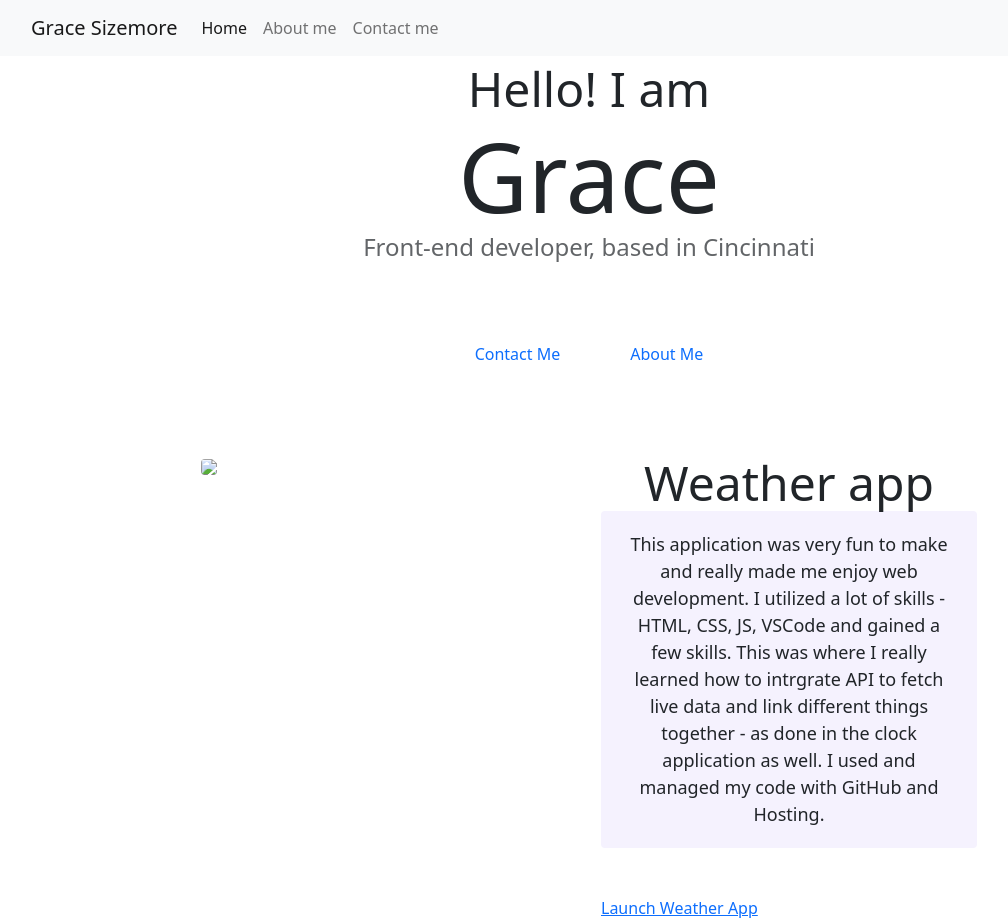
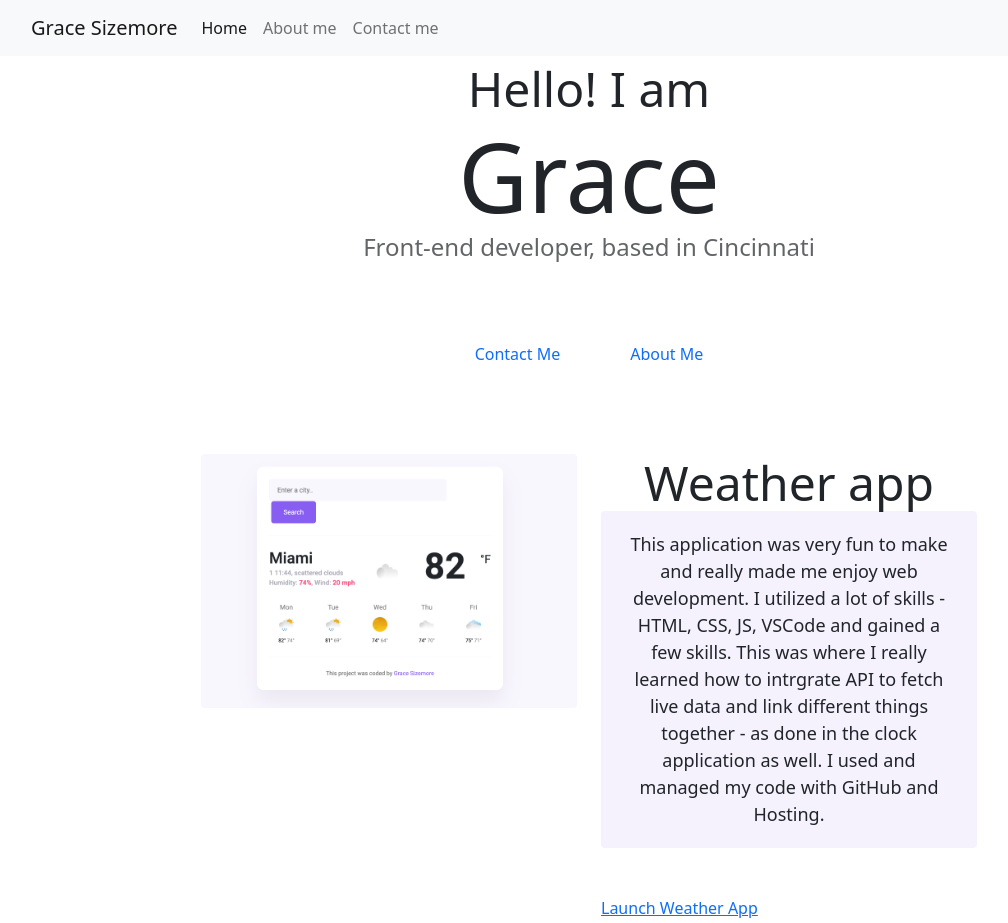
Before and after one commit to gracesize/responsive-portfoliograce, a website: page index.html in a window 1280 px wide. Shown: the top 923 px of the page, without its empty margins (51-1059 px from the left). Drawn offline with nearby package versions, Linux system fonts and the light colour scheme; files whose address does not match are found by name.

Commit message:
updated images

```diff
--- a/index.html
+++ b/index.html
@@ -60,7 +60,7 @@
     <div class="container">
       <div class="row">
         <div class="col-md-6">
-          <img src="/Users/gracesizemore/Desktop/weather.png" class="img-fluid rounded" />
+          <img src="images/weatherapp.png" class="img-fluid rounded" />
         </div>
         <div class="col-md-6">
           <h2 class="mb-6">Weather app</h2>
```
